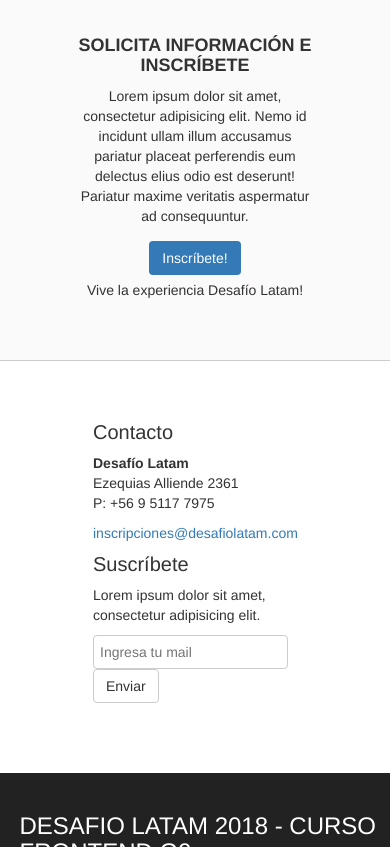
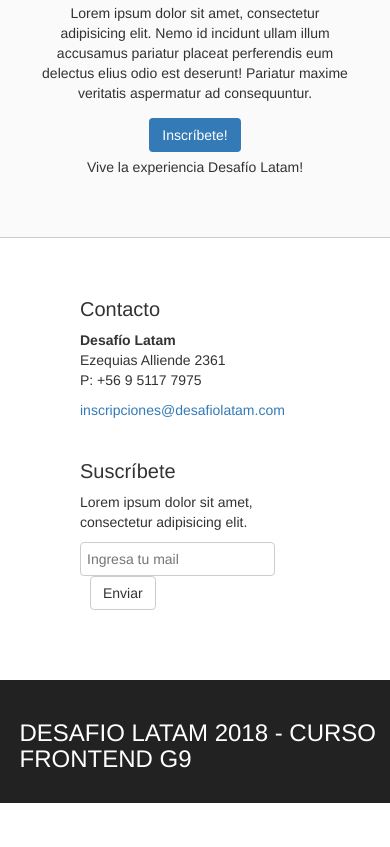
Before and after one commit to jjjjota/Desafio08, a plain HTML site: page index.html in a window 390 px wide. Shown: the part 1153-2000 px from the top of the page. After the commit the page ends 1956 px from the top, so only its background shows below. Drawn offline with nearby package versions, Linux system fonts and the light colour scheme.

Commit message:
:hatching_chick::sparkles:div.suscribete change da mobile version

```diff
--- a/index.html
+++ b/index.html
@@ -97,10 +97,9 @@
     </section>
 
     <!-- CONTACTO ------------------------------------------------------------->
-    <address>
-        <div class="container">
+    <address class="container">
         <!-- Contacto -->
-            <div class="col-lg-4 col-md-4 col-sm-4 col-xs-12">
+        <div class="contacto col-lg-offset-0 col-lg-4 col-md-offset-0 col-md-4 col-sm-offset-0 col-sm-4 col-xs-offset-1 col-xs-10">
             <h5>Contacto</h5>
             <p>
                 <b>Desafío Latam</b><br/>
@@ -111,14 +110,13 @@
         </div>
 
         <!-- Suscríbete-->
-            <div class="col-lg-offset-1 col-lg-7 col-md-offset-1 col-md-7 col-sm-offset-1 col-sm-7 col-xs-12">
+        <div class="suscribete col-lg-offset-1 col-lg-7 col-md-offset-1 col-md-7 col-sm-offset-1 col-sm-7 col-xs-offset-1 col-xs-10">
             <h5>Suscríbete</h5>
             <p>
                 Lorem ipsum dolor sit amet, consectetur adipisicing elit.
             </p>
             <input class="email" type="text" name="" placeholder="Ingresa tu mail">
             <input class="btn"type="submit" name="" value="Enviar">
-            </div>
         </div>
     </address>
 
--- a/mystyle.css
+++ b/mystyle.css
@@ -31,6 +31,7 @@ header p {
 }
 
 .navbar {
+    border: none;
     background: rgba(0, 0, 0, 0);
 }
 
@@ -67,19 +68,25 @@ section.informacion .btn {
     margin: 5px 0;
 }
 /* SUSCRIBETE *****************************************************************/
-address .container {
+address.container {
     text-align: left;
 }
 
 address input.email {
+    float: left;
+    box-sizing: border-box;
     padding: 6px;
     border: solid 1px #CCC;
     border-radius: 4px;
 }
 
 address input.btn {
+    float: left;
+
+    margin-left: 10px;
+    border: solid 1px #CCC;
+
     background-color: #FFF;
-    border: solid 1px #CCC;
     color: #333;
 }
 
@@ -98,8 +105,15 @@ footer h3 {
 }
 
 /* MEDIA **********************************************************************/
-@media (min-width: 779px) and (max-width: 992px) {
+@media (min-width: 0px) and (max-width: 1200px) {
     .container {
         padding: 50px 10%;
     }
+
 }
+
+@media (min-width: 0px) and (max-width: 767px) {
+    div.suscribete {
+        margin-top: 30px;
+    }
+}
```
Lines whose indentation alone changed are shown as unchanged.
